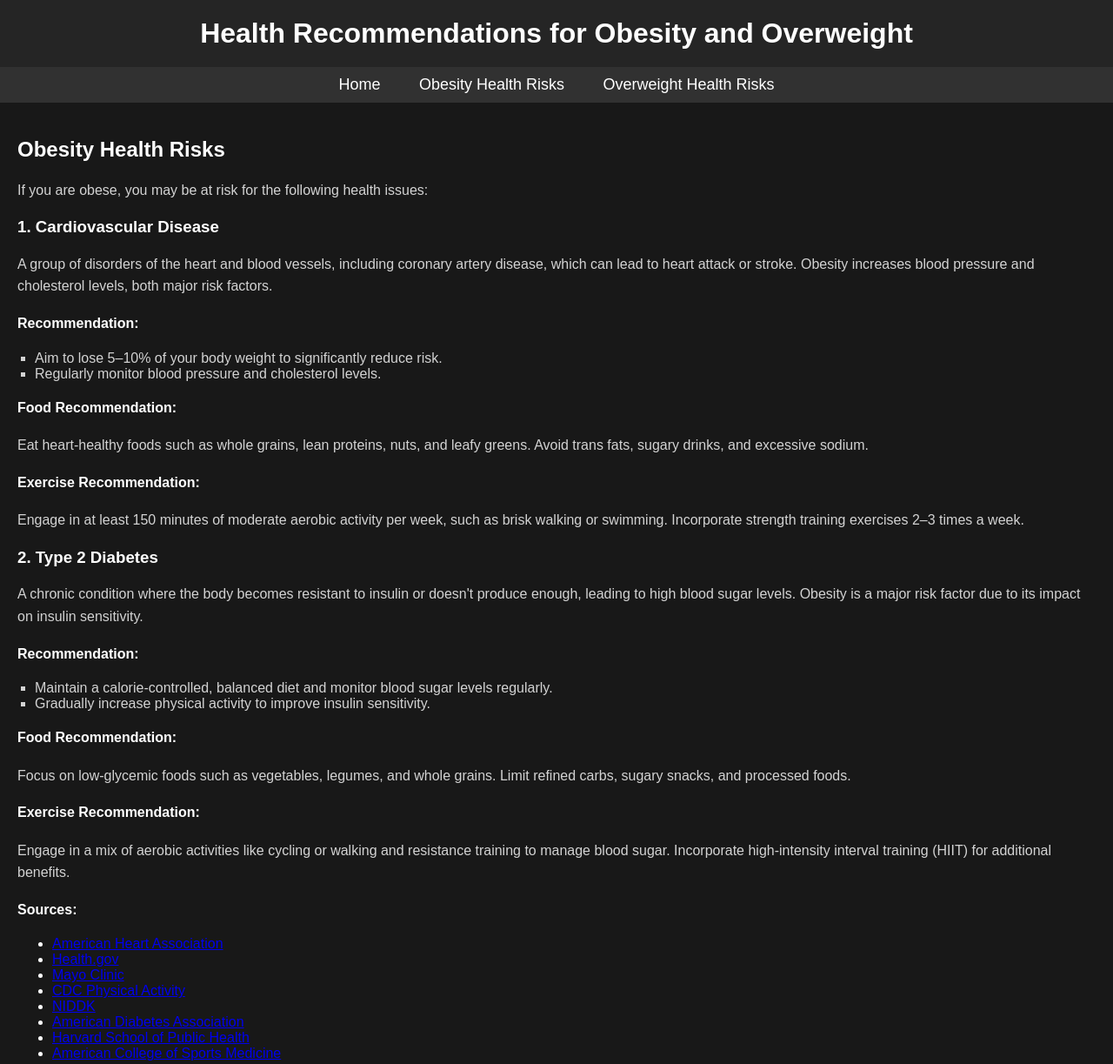
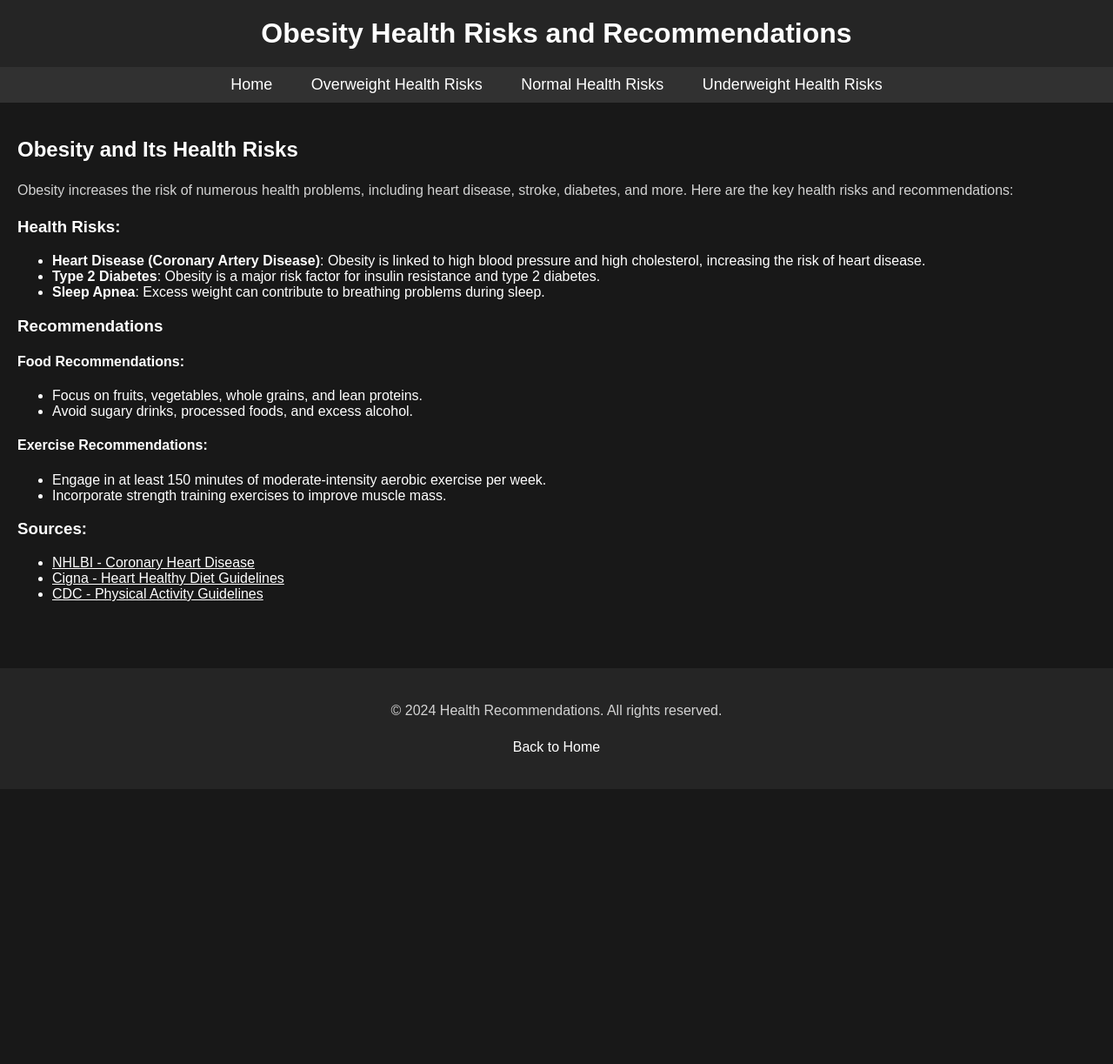
Before and after one commit to HealthRecos/HealthRecos.github.io, a plain HTML site: page obese.html in a window 1280 px wide. Shown: the top 1223 px of the page at 87% size. After the commit the page ends 907 px from the top, so only its background shows below. Drawn offline with Linux system fonts and the light colour scheme.

Commit message:
Add files via upload

```diff
--- a/obese.html
+++ b/obese.html
@@ -3,7 +3,7 @@
 <head>
     <meta charset="UTF-8">
     <meta name="viewport" content="width=device-width, initial-scale=1.0">
-    <title>Health Recommendations</title>
+    <title>Obesity Health Risks</title>
     <style>
         body {
             font-family: Arial, sans-serif;
@@ -55,12 +55,6 @@
             color: #d3d3d3;
         }
 
-        .recommendations ul {
-            list-style-type: square;
-            color: #d3d3d3;
-            padding-left: 20px;
-        }
-
         footer {
             background-color: #252525;
             text-align: center;
@@ -76,73 +70,54 @@
         footer a:hover {
             color: #ccc;
         }
-
     </style>
 </head>
 <body>
 
     <!-- Header -->
     <header>
-        <h1>Health Recommendations for Obesity and Overweight</h1>
+        <h1>Obesity Health Risks and Recommendations</h1>
     </header>
 
     <!-- Navigation -->
     <nav>
-        <a href="../index.html">Home</a>
-        <a href="obese.html">Obesity Health Risks</a>
+        <a href="index.html">Home</a>
         <a href="overweight.html">Overweight Health Risks</a>
+        <a href="normal.html">Normal Health Risks</a>
+        <a href="underweight.html">Underweight Health Risks</a>
     </nav>
 
     <!-- Main Content -->
     <div class="container">
         <section>
-            <h2>Obesity Health Risks</h2>
-            <p>If you are obese, you may be at risk for the following health issues:</p>
+            <h2>Obesity and Its Health Risks</h2>
+            <p>Obesity increases the risk of numerous health problems, including heart disease, stroke, diabetes, and more. Here are the key health risks and recommendations:</p>
 
-            <h3>1. Cardiovascular Disease</h3>
-            <p>A group of disorders of the heart and blood vessels, including coronary artery disease, which can lead to heart attack or stroke. Obesity increases blood pressure and cholesterol levels, both major risk factors.</p>
+            <h3>Health Risks:</h3>
+            <ul>
+                <li><strong>Heart Disease (Coronary Artery Disease)</strong>: Obesity is linked to high blood pressure and high cholesterol, increasing the risk of heart disease.</li>
+                <li><strong>Type 2 Diabetes</strong>: Obesity is a major risk factor for insulin resistance and type 2 diabetes.</li>
+                <li><strong>Sleep Apnea</strong>: Excess weight can contribute to breathing problems during sleep.</li>
+            </ul>
 
-            <h4>Recommendation:</h4>
-            <div class="recommendations">
-                <ul>
-                    <li>Aim to lose 5–10% of your body weight to significantly reduce risk.</li>
-                    <li>Regularly monitor blood pressure and cholesterol levels.</li>
-                </ul>
-            </div>
+            <h3>Recommendations</h3>
+            <h4>Food Recommendations:</h4>
+            <ul>
+                <li>Focus on fruits, vegetables, whole grains, and lean proteins.</li>
+                <li>Avoid sugary drinks, processed foods, and excess alcohol.</li>
+            </ul>
 
-            <h4>Food Recommendation:</h4>
-            <p>Eat heart-healthy foods such as whole grains, lean proteins, nuts, and leafy greens. Avoid trans fats, sugary drinks, and excessive sodium.</p>
+            <h4>Exercise Recommendations:</h4>
+            <ul>
+                <li>Engage in at least 150 minutes of moderate-intensity aerobic exercise per week.</li>
+                <li>Incorporate strength training exercises to improve muscle mass.</li>
+            </ul>
 
-            <h4>Exercise Recommendation:</h4>
-            <p>Engage in at least 150 minutes of moderate aerobic activity per week, such as brisk walking or swimming. Incorporate strength training exercises 2–3 times a week.</p>
-
-            <h3>2. Type 2 Diabetes</h3>
-            <p>A chronic condition where the body becomes resistant to insulin or doesn't produce enough, leading to high blood sugar levels. Obesity is a major risk factor due to its impact on insulin sensitivity.</p>
-
-            <h4>Recommendation:</h4>
-            <div class="recommendations">
-                <ul>
-                    <li>Maintain a calorie-controlled, balanced diet and monitor blood sugar levels regularly.</li>
-                    <li>Gradually increase physical activity to improve insulin sensitivity.</li>
-                </ul>
-            </div>
-
-            <h4>Food Recommendation:</h4>
-            <p>Focus on low-glycemic foods such as vegetables, legumes, and whole grains. Limit refined carbs, sugary snacks, and processed foods.</p>
-
-            <h4>Exercise Recommendation:</h4>
-            <p>Engage in a mix of aerobic activities like cycling or walking and resistance training to manage blood sugar. Incorporate high-intensity interval training (HIIT) for additional benefits.</p>
-
-            <h4>Sources:</h4>
+            <h3>Sources:</h3>
             <ul>
-                <li><a href="https://www.heart.org" target="_blank">American Heart Association</a></li>
-                <li><a href="https://health.gov" target="_blank">Health.gov</a></li>
-                <li><a href="https://www.mayoclinic.org" target="_blank">Mayo Clinic</a></li>
-                <li><a href="https://www.cdc.gov/physicalactivity" target="_blank">CDC Physical Activity</a></li>
-                <li><a href="https://www.niddk.nih.gov" target="_blank">NIDDK</a></li>
-                <li><a href="https://www.diabetes.org" target="_blank">American Diabetes Association</a></li>
-                <li><a href="https://www.hsph.harvard.edu" target="_blank">Harvard School of Public Health</a></li>
-                <li><a href="https://www.acsm.org" target="_blank">American College of Sports Medicine</a></li>
+                <li><a href="https://www.nhlbi.nih.gov/health/coronary-heart-disease" style="color: #fff;">NHLBI - Coronary Heart Disease</a></li>
+                <li><a href="https://www.cigna.com/knowledge-center/hw/american-heart-association-healthy-diet-guidelines-ue4637" style="color: #fff;">Cigna - Heart Healthy Diet Guidelines</a></li>
+                <li><a href="https://www.cdc.gov/nccdphp/screenforlife/getmoving.htm" style="color: #fff;">CDC - Physical Activity Guidelines</a></li>
             </ul>
         </section>
     </div>
@@ -150,7 +125,7 @@
     <!-- Footer -->
     <footer>
         <p>&copy; 2024 Health Recommendations. All rights reserved.</p>
-        <p><a href="../index.html">Back to Home</a></p>
+        <p><a href="index.html">Back to Home</a></p>
     </footer>
 
 </body>
```
Also changed, not shown: normal.html (+22 -28 lines), overweight.html (+25 -51 lines), underweight.html (+26 -38 lines).
